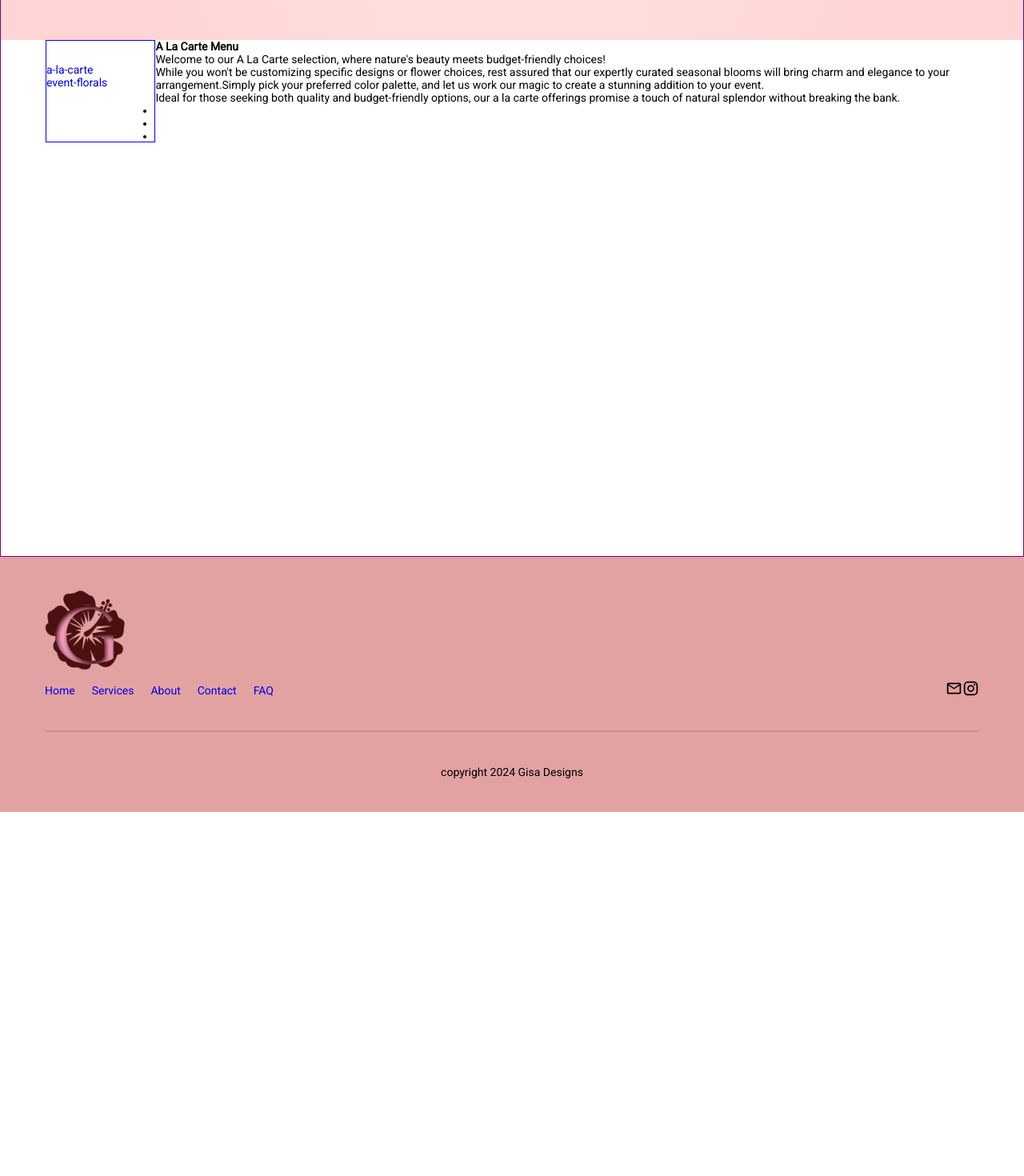
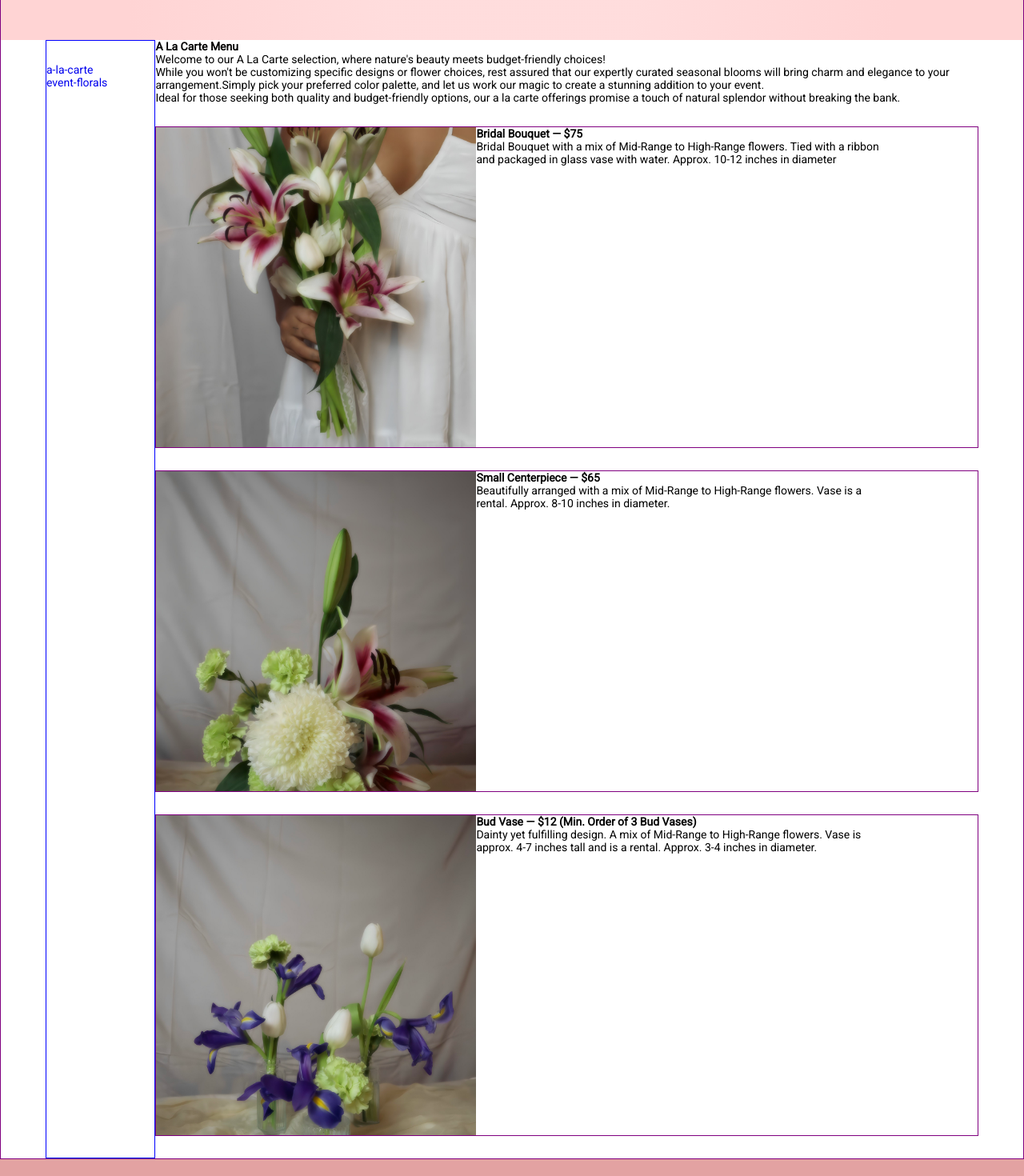
Before and after one commit to LennyRemache/gisa-designs, a React (Vite) app in the folder client/: page /services/a-la-carte in a window 1280 px wide. Shown: the part 180-1650 px from the top of the page at 80% size. Before the commit the page ends 1195 px from the top, so only its background shows below. Built offline with nearby package versions, Linux system fonts and the light colour scheme.

Commit message:
Added options and styling to services page for the a la carte menu

```diff
--- a/client/src/components/pages/service-page/Alacarte.jsx
+++ b/client/src/components/pages/service-page/Alacarte.jsx
@@ -1,3 +1,8 @@
+import "../../../styles/pages/service-page/Alacarte.css";
+import Option1 from "../../../assets/a-la-carte-item-1.1.jpeg";
+import Option2 from "../../../assets/a-la-carte-item-2.1.jpeg";
+import Option3 from "../../../assets/a-la-carte-item-3.1.jpeg";
+
 export default function Alacarte() {
   return (
     <div>
@@ -24,13 +29,43 @@ export default function Alacarte() {
         <div className="carte-items">
           <ul>
             <li>
-              <img src="" alt="" srcset="" />
+              <div className="carte-item-img">
+                <img src={Option1} alt="" srcset="" />
+              </div>
+
+              <div className="carte-item-desc">
+                <h2>Bridal Bouquet — $75</h2>
+                <p>
+                  Bridal Bouquet with a mix of Mid-Range to High-Range flowers.
+                  Tied with a ribbon and packaged in glass vase with water.
+                  Approx. 10-12 inches in diameter
+                </p>
+              </div>
             </li>
             <li>
-              <img src="" alt="" srcset="" />
+              <div className="carte-item-img">
+                <img src={Option2} alt="" srcset="" />
+              </div>
+              <div className="carte-item-desc">
+                <h2>Small Centerpiece — $65</h2>
+                <p>
+                  Beautifully arranged with a mix of Mid-Range to High-Range
+                  flowers. Vase is a rental. Approx. 8-10 inches in diameter.{" "}
+                </p>
+              </div>
             </li>
             <li>
-              <img src="" alt="" srcset="" />
+              <div className="carte-item-img">
+                <img src={Option3} alt="" srcset="" />
+              </div>
+              <div className="carte-item-desc">
+                <h2>Bud Vase — $12 (Min. Order of 3 Bud Vases) </h2>
+                <p>
+                  Dainty yet fulfilling design. A mix of Mid-Range to High-Range
+                  flowers. Vase is approx. 4-7 inches tall and is a rental.
+                  Approx. 3-4 inches in diameter.
+                </p>
+              </div>
             </li>
           </ul>
         </div>
--- a/client/src/styles/pages/Services.css
+++ b/client/src/styles/pages/Services.css
@@ -27,6 +27,8 @@
   padding: 0 4rem;
   display: flex;
   justify-content: center;
+  border: 0px solid green;
+  height: fit-content;
 }
 .service-body {
   border: 0px solid red;
--- a/client/src/styles/pages/service-page/Alacarte.css
+++ b/client/src/styles/pages/service-page/Alacarte.css
@@ -0,0 +1,23 @@
+.carte-items ul li {
+  display: flex;
+  border: 1px solid purple;
+  margin: 2rem 0;
+}
+
+.carte-item-img {
+  max-width: 400px;
+  max-height: 400px;
+  width: 50%;
+  border: 0px solid blue;
+}
+
+.carte-item-img img {
+  width: 100%;
+  height: 100%;
+  display: block;
+  object-fit: cover;
+}
+
+.carte-item-desc {
+  width: 50%;
+}
```
